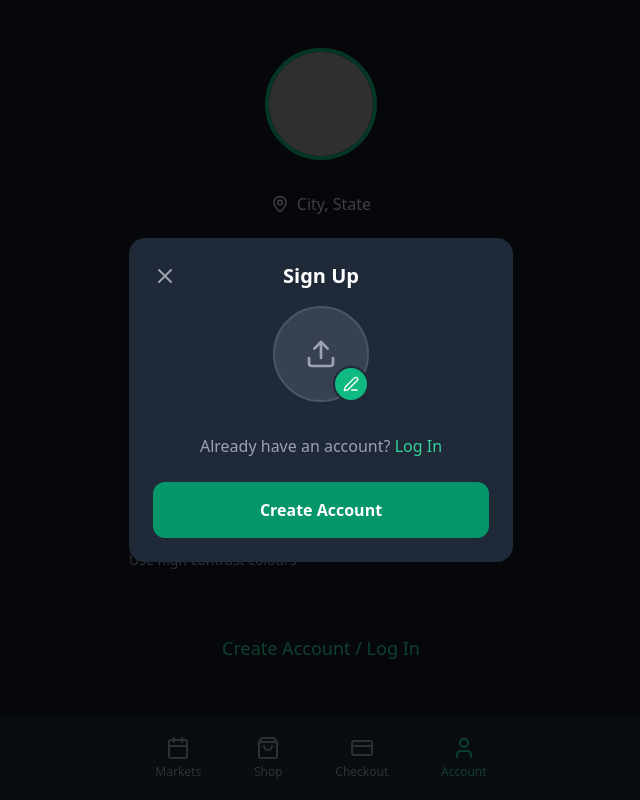
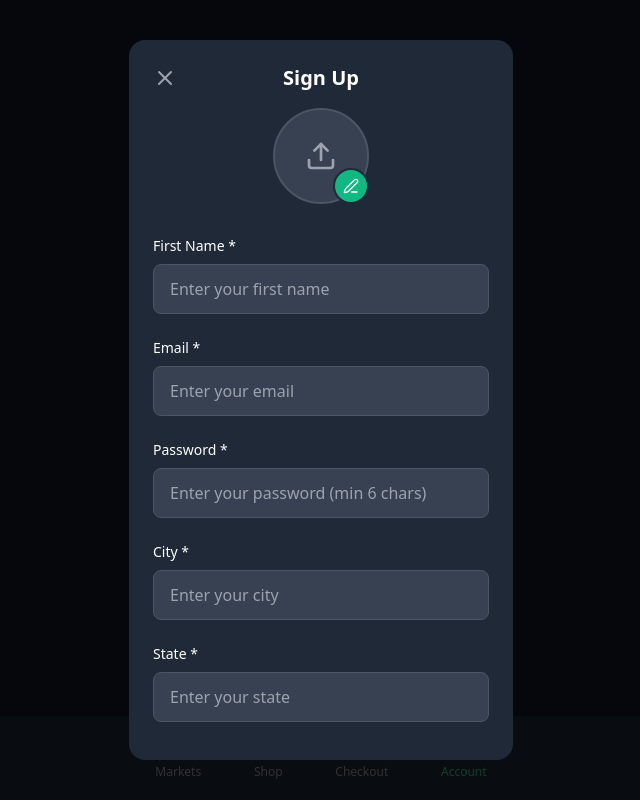
Before and after one commit to ananyapraharaj/DesiMade, a React (Vite) app: page / in a window 1280 px wide. Both pictures are taken after a click on the button "Create Your Seller Account". Shown: the whole page, without its empty margins (319-959 px from the left). Built offline with nearby package versions, Linux system fonts and the light colour scheme; no server answers; grey boxes are pictures that could not be loaded.

Commit message:
signup fixed

```diff
--- a/src/pages/SignUpModal.jsx
+++ b/src/pages/SignUpModal.jsx
@@ -36,7 +36,6 @@ const SignUpModal = ({ isOpen, onClose, onSwitchToLogin, onAuthSuccess }) => {
 
   if (!isOpen) return null;
 
-  // ✅ Handle image upload + compression to Base64
   const handleImageUpload = () => {
     const input = document.createElement('input');
     input.type = 'file';
@@ -105,6 +104,7 @@ const SignUpModal = ({ isOpen, onClose, onSwitchToLogin, onAuthSuccess }) => {
 
     setLoading(true);
     try {
+      // Get user location
       let location = { lat: null, lng: null };
       try {
         location = await getUserLocation();
@@ -112,11 +112,11 @@ const SignUpModal = ({ isOpen, onClose, onSwitchToLogin, onAuthSuccess }) => {
         console.warn("Could not get user location:", locError);
       }
 
-      // ✅ Create user
+      // Create user in Firebase Auth
       const userCredential = await createUserWithEmailAndPassword(auth, email.trim(), password);
       const user = userCredential.user;
 
-      // ✅ Save to Firestore (profileImage as Base64 string)
+      // Save profile image to Firebase Storage if provided
       await setDoc(doc(db, "users", user.uid), {
         firstName: firstName.trim(),
         email: email.trim(),
@@ -131,8 +131,13 @@ const SignUpModal = ({ isOpen, onClose, onSwitchToLogin, onAuthSuccess }) => {
         updatedAt: serverTimestamp()
       });
 
+      // Save user basic details in "users" collection
+
+
+      console.log("Account created:", user);
       alert(`Welcome ${firstName}! Account created successfully`);
 
+      // Reset form
       setFirstName('');
       setEmail('');
       setPassword('');
@@ -140,9 +145,13 @@ const SignUpModal = ({ isOpen, onClose, onSwitchToLogin, onAuthSuccess }) => {
       setState('');
       setProfileImage(null);
 
+      // Call the success handler to show business profile modal
       onAuthSuccess();
+
     } catch (error) {
       console.error("Error creating account:", error.message);
+
+      // Show user-friendly error messages
       if (error.code === 'auth/email-already-in-use') {
         alert('This email is already registered. Try logging in instead.');
       } else if (error.code === 'auth/invalid-email') {
@@ -198,8 +207,90 @@ const SignUpModal = ({ isOpen, onClose, onSwitchToLogin, onAuthSuccess }) => {
           </div>
 
           {/* Form Fields */}
-          {/* Same as before... */}
+          <div className="space-y-6">
+            {/* First Name */}
+            <div>
+              <label className="block text-white text-sm font-medium mb-2">
+                First Name *
+              </label>
+              <input
+                type="text"
+                value={firstName}
+                onChange={(e) => setFirstName(e.target.value)}
+                className="w-full bg-gray-700 text-white rounded-lg px-4 py-3 border border-gray-600 focus:border-emerald-500 focus:outline-none focus:ring-1 focus:ring-emerald-500"
+                placeholder="Enter your first name"
+                disabled={loading}
+                required
+              />
+            </div>
 
+            {/* Email */}
+            <div>
+              <label className="block text-white text-sm font-medium mb-2">
+                Email *
+              </label>
+              <input
+                type="email"
+                value={email}
+                onChange={(e) => setEmail(e.target.value)}
+                className="w-full bg-gray-700 text-white rounded-lg px-4 py-3 border border-gray-600 focus:border-emerald-500 focus:outline-none focus:ring-1 focus:ring-emerald-500"
+                placeholder="Enter your email"
+                disabled={loading}
+                required
+              />
+            </div>
+
+            {/* Password */}
+            <div>
+              <label className="block text-white text-sm font-medium mb-2">
+                Password *
+              </label>
+              <input
+                type="password"
+                value={password}
+                onChange={(e) => setPassword(e.target.value)}
+                className="w-full bg-gray-700 text-white rounded-lg px-4 py-3 border border-gray-600 focus:border-emerald-500 focus:outline-none focus:ring-1 focus:ring-emerald-500"
+                placeholder="Enter your password (min 6 chars)"
+                disabled={loading}
+                required
+                minLength={6}
+              />
+            </div>
+
+            {/* City */}
+            <div>
+              <label className="block text-white text-sm font-medium mb-2">
+                City *
+              </label>
+              <input
+                type="text"
+                value={city}
+                onChange={(e) => setCity(e.target.value)}
+                className="w-full bg-gray-700 text-white rounded-lg px-4 py-3 border border-gray-600 focus:border-emerald-500 focus:outline-none focus:ring-1 focus:ring-emerald-500"
+                placeholder="Enter your city"
+                disabled={loading}
+                required
+              />
+            </div>
+
+            {/* State */}
+            <div>
+              <label className="block text-white text-sm font-medium mb-2">
+                State *
+              </label>
+              <input
+                type="text"
+                value={state}
+                onChange={(e) => setState(e.target.value)}
+                className="w-full bg-gray-700 text-white rounded-lg px-4 py-3 border border-gray-600 focus:border-emerald-500 focus:outline-none focus:ring-1 focus:ring-emerald-500"
+                placeholder="Enter your state"
+                disabled={loading}
+                required
+              />
+            </div>
+          </div>
+
+          {/* Already have account */}
           <div className="text-center mt-8 mb-6">
             <span className="text-gray-400">Already have an account? </span>
             <button
@@ -211,6 +302,7 @@ const SignUpModal = ({ isOpen, onClose, onSwitchToLogin, onAuthSuccess }) => {
             </button>
           </div>
 
+          {/* Create Account Button */}
           <button
             onClick={handleCreateAccount}
             disabled={loading}
```
